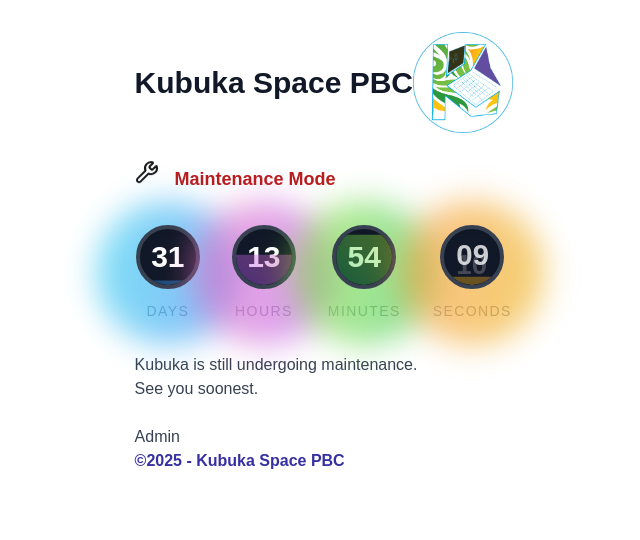
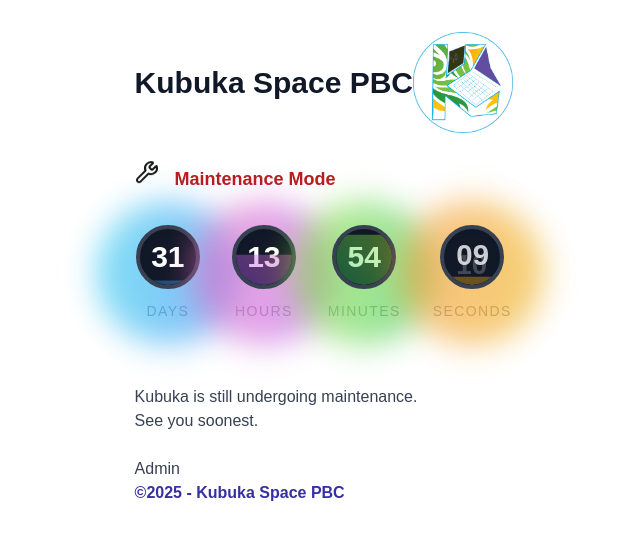
Before and after one commit to mapenzim/kubuka_space, a Next.js app: page / in a window 1280 px wide. Shown: the top 540 px of the page, without its empty margins (111-751 px from the left). Built offline with nearby package versions, Linux system fonts and the light colour scheme.

Commit message:
fixing the margin from ine item to the next

```diff
--- a/app/page.tsx
+++ b/app/page.tsx
@@ -27,7 +27,7 @@
                   </h4>
                 </div>
                 <CountdownTimer targetDate="2025-10-31T23:59:59" />
-                <p className="mt-8 text-gray-700 text-justify">
+                <p className="mt-16 text-gray-700 text-justify">
                   Kubuka is still undergoing maintenance. <br />
                   See you soonest. <br /><br />
                   Admin
```
